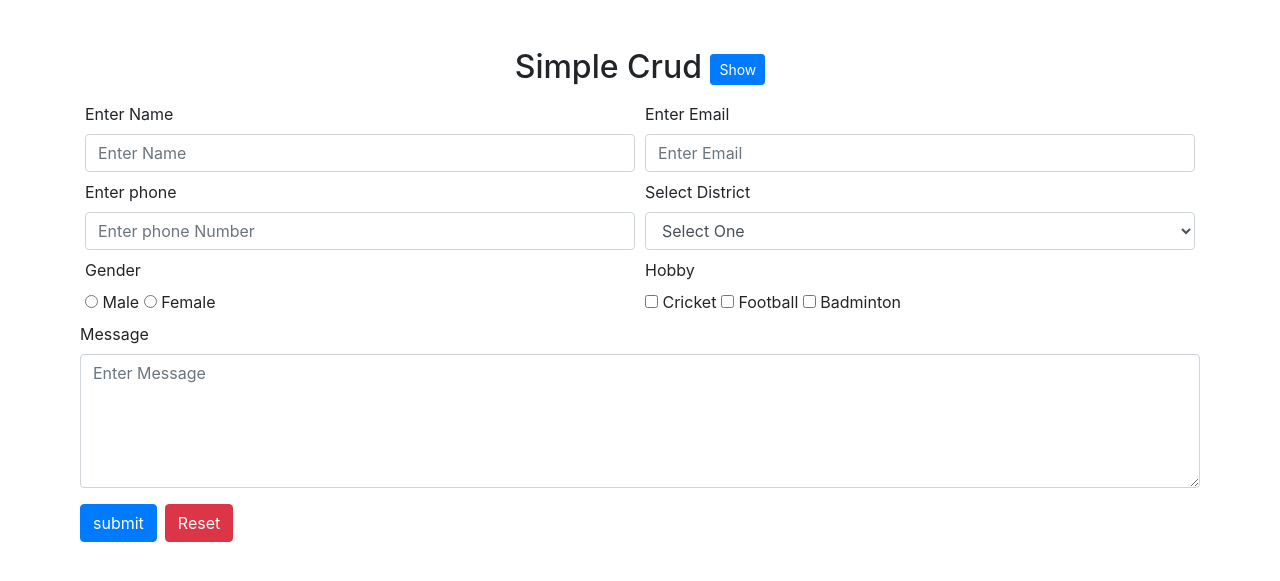
After one commit to DEV-ASHANAUR/doelit, a PHP site: page /oop/crud/index.php in a window 1280 px wide. The commit adds this page. Shown: the top 581 px of the page. Run offline with PHP 8.4, Linux system fonts and the light colour scheme; the visitor is signed in with stand-in values (Sample User, id 1).

Commit message:
data inser and show by oop

```diff
--- /dev/null
+++ b/oop/crud/Flash_data.php
@@ -0,0 +1,29 @@
+<?php
+    class Flass_data
+    {
+        public static function show_error(){
+            if(!isset($_SESSION['msg'])){
+                return null;
+            }
+            $msg = $_SESSION['msg'];
+            unset($_SESSION['msg']);
+            return implode("<br>", $msg);
+        }
+        public static function success($msg){
+            if(!isset($_SESSION['msg'])){
+                $_SESSION['msg'] = array();
+            }
+            $_SESSION['msg']['success'] = $msg;
+        }
+        public static function error($msg){
+            if(!isset($_SESSION['msg'])){
+                $_SESSION['msg'] = array();
+            }
+            $_SESSION['msg']['error'] = $msg;
+        }
+
+    }
+
+
+
+?>
--- /dev/null
+++ b/oop/crud/index.php
@@ -0,0 +1,119 @@
+<?php
+session_start();
+include "Flash_data.php";
+
+?>
+<!DOCTYPE html>
+<html lang="en">
+<head>
+    <meta charset="UTF-8">
+    <meta http-equiv="X-UA-Compatible" content="IE=edge">
+    <meta name="viewport" content="width=device-width, initial-scale=1.0">
+    <title>Home page | Simple crud</title>
+    <link rel="stylesheet" href="https://cdn.jsdelivr.net/npm/bootstrap@4.6.0/dist/css/bootstrap.min.css" integrity="sha384-B0vP5xmATw1+K9KRQjQERJvTumQW0nPEzvF6L/Z6nronJ3oUOFUFpCjEUQouq2+l" crossorigin="anonymous">
+</head>
+<body>
+    <div class="container">
+        <div class="row my-5">
+            <div class="col-12">
+                <h2 class="text-center text-capitalize mb-3">simple crud <a class="btn btn-primary btn-sm" href="show.php">Show</a></h2>
+                <?php
+                if(isset($_SESSION['msg']['error'])){
+                    ?>
+                        <div class="alert alert-danger alert-dismissible fade show" role="alert">
+                            <strong class="text-center d-block"><?php echo Flass_data::show_error();?></strong>
+                            <button type="button" class="close" data-dismiss="alert" aria-label="Close">
+                                <span aria-hidden="true">&times;</span>
+                            </button>
+                        </div>
+                    <?php
+                    }
+                ?>
+
+                <?php
+                if(isset($_SESSION['msg']['success'])){
+                    ?>
+                        <div class="alert alert-success alert-dismissible fade show" role="alert">
+                            <strong class="text-center d-block"><?php echo Flass_data::show_error();?></strong>
+                            <button type="button" class="close" data-dismiss="alert" aria-label="Close">
+                                <span aria-hidden="true">&times;</span>
+                            </button>
+                        </div>
+                    <?php
+                    }
+                ?>
+                <form action="insert.php" method="POST">
+                    <div class="form-row mb-2">
+                        <div class="col">
+                            <label for="name">Enter Name</label>
+                            <input type="text" name="name" id="name" class="form-control" placeholder="Enter Name">
+                        </div>
+                        <div class="col">
+                            <label for="email">Enter Email</label>
+                            <input type="email" id="email" name="email" class="form-control" placeholder="Enter Email">
+                        </div>
+                    </div>
+                    <div class="form-row">
+                        <div class="col">
+                            <label for="phone">Enter phone</label>
+                            <input type="number" name="phone" id="phone" class="form-control" placeholder="Enter phone Number">
+                        </div>
+                        <div class="col">
+                            <label for="district">Select District</label>
+                            <select name="district" id="district" class="form-control">
+                                <option value="" selected>Select One</option>
+
+                                <option value="dhaka">Dhaka</option>
+
+                                <option value="faridpur">Faridpur</option>
+
+                                <option value="rajbari">Rajbari</option>
+                            </select>
+                        </div>
+                    </div>
+                    <div class="form-row">
+                        <div class="col">
+                            <div class="">
+                                <label for="" class="mt-2">Gender</label><br>
+
+                                <input type="radio" value="male" id="male" name="gender">
+                                <label for="male">Male</label>
+
+                                <input type="radio" value="female" id="female" name="gender">
+                                <label for="female">Female</label>
+                            </div>
+                        </div>
+                        <div class="col">
+                            <label for="" class="mt-2">Hobby</label><br>
+
+                            <input type="checkbox" value="cricket" id="cricket" name="hobby[]">
+                            <label for="cricket">Cricket</label>
+
+                            <input type="checkbox" value="football" id="football" name="hobby[]">
+                            <label for="football">Football</label>
+
+                            <input type="checkbox" value="badminton" id="badminton" name="hobby[]">
+                            <label for="badminton">Badminton</label>
+                        </div>
+                    </div>
+                    <div class="form-row">
+                        <label for="message">Message</label>
+                        <textarea name="message" id="message" class="form-control" cols="10" rows="5" placeholder="Enter Message"></textarea>
+                    </div>
+                    <div class="form-row my-3 ">
+
+                        <!-- <input type="hidden" name="created_by" value="<?php echo $_SESSION['id'];?>" > -->
+
+                        <input type="submit" class="btn btn-primary" name="submit" value="submit" >
+
+                        <input type="reset" class="btn btn-danger ml-2"value="Reset" >
+                    </div>
+                </form>
+            </div>
+        </div>
+    </div>
+    <!-- script here -->
+    <script src="https://code.jquery.com/jquery-3.4.1.min.js" crossorigin="anonymous"></script>
+    <script src="https://stackpath.bootstrapcdn.com/bootstrap/4.3.1/js/bootstrap.bundle.min.js" crossorigin="anonymous"></script>
+</body>
+</html>
```
Also changed, not shown: oop/crud/insert.php (added, +48 -0 lines), oop/crud/main.php (added, +72 -0 lines), oop/crud/show.php (added, +71 -0 lines), oop/main.php (+10 -5 lines).
